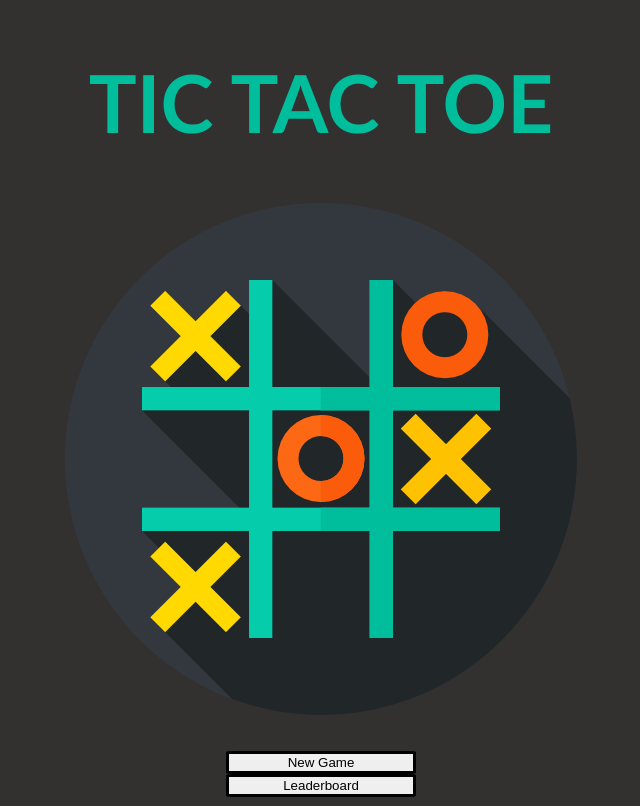
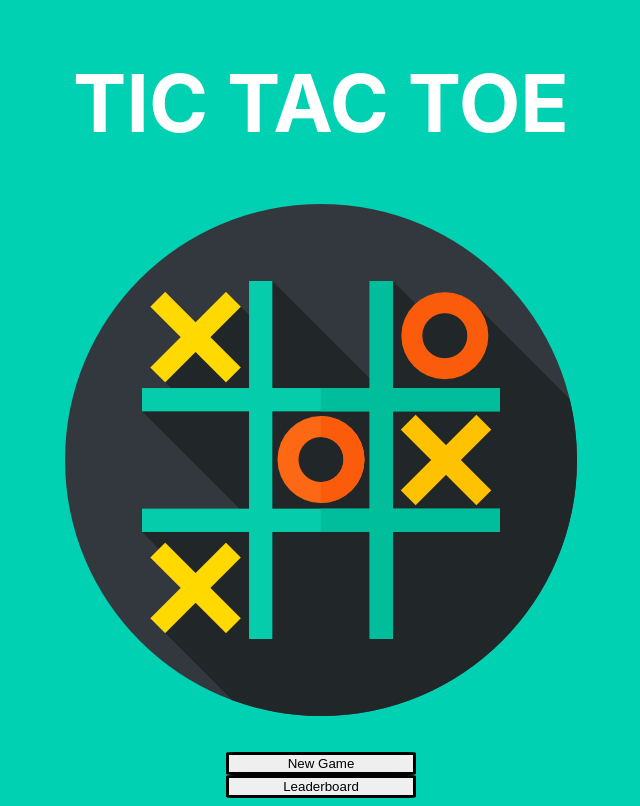
Before and after one commit to rickyjorgensen2000/cse312, a Flask app: page /game in a window 1280 px wide. Shown: the whole page, without its empty margins (319-959 px from the left). Run offline with Flask 2, Linux system fonts and the light colour scheme; the visitor is signed in with stand-in values (Sample User, id 1); some libraries are stand-ins or nearby versions.

Commit message:
Updated to make consistent color scheme

```diff
--- a/flaskr/static/board.css
+++ b/flaskr/static/board.css
@@ -1,13 +1,13 @@
 body {
-    background-color: #333030;
-    color: #00bd9c;
+    background-color: #00d1b2;
+    color: #fff;
 
 
 }
 
 h1 {
     text-align:center;
-    font-family: 'Gill Sans', 'Gill Sans MT', Calibri, 'Trebuchet MS', sans-serif;
+    font-family: BlinkMacSystemFont,-apple-system,"Segoe UI",Roboto,Oxygen,Ubuntu,Cantarell,"Fira Sans","Droid Sans","Helvetica Neue",Helvetica,Arial,sans-serif;
     font-size:500%;
 }
 
--- a/flaskr/static/style.css
+++ b/flaskr/static/style.css
@@ -1,6 +1,6 @@
 body {
-    background-color: #333030;
-    color: #00bd9c;
+    background-color: #00d1b2;
+    color: #fff;
 
 
 }
@@ -14,7 +14,7 @@ img {
 
 h1 {
     text-align:center;
-    font-family: 'Gill Sans', 'Gill Sans MT', Calibri, 'Trebuchet MS', sans-serif;
+    font-family: BlinkMacSystemFont,-apple-system,"Segoe UI",Roboto,Oxygen,Ubuntu,Cantarell,"Fira Sans","Droid Sans","Helvetica Neue",Helvetica,Arial,sans-serif;
     font-size:500%;
 }
 
@@ -38,6 +38,6 @@ button {
 }
 
 button:hover {
-    background-color: #00bd9c;
+    background-color: #00d1b2;
     color: white;
   }
--- a/flaskr/templates/base.html
+++ b/flaskr/templates/base.html
@@ -6,10 +6,11 @@
     <meta http-equiv="X-UA-Compatible" content="IE=edge">
     <meta name="viewport" content="width=device-width, initial-scale=1">
     <title>Tic-Tac-Toe Game</title>
+
     <link rel="stylesheet" href="https://cdnjs.cloudflare.com/ajax/libs/bulma/0.7.2/css/bulma.min.css" />
 </head>
 
-<body>
+<body style="background-color:#333030;" >
     <section class="hero is-primary is-fullheight">
 
         <div class="hero-head">
```
